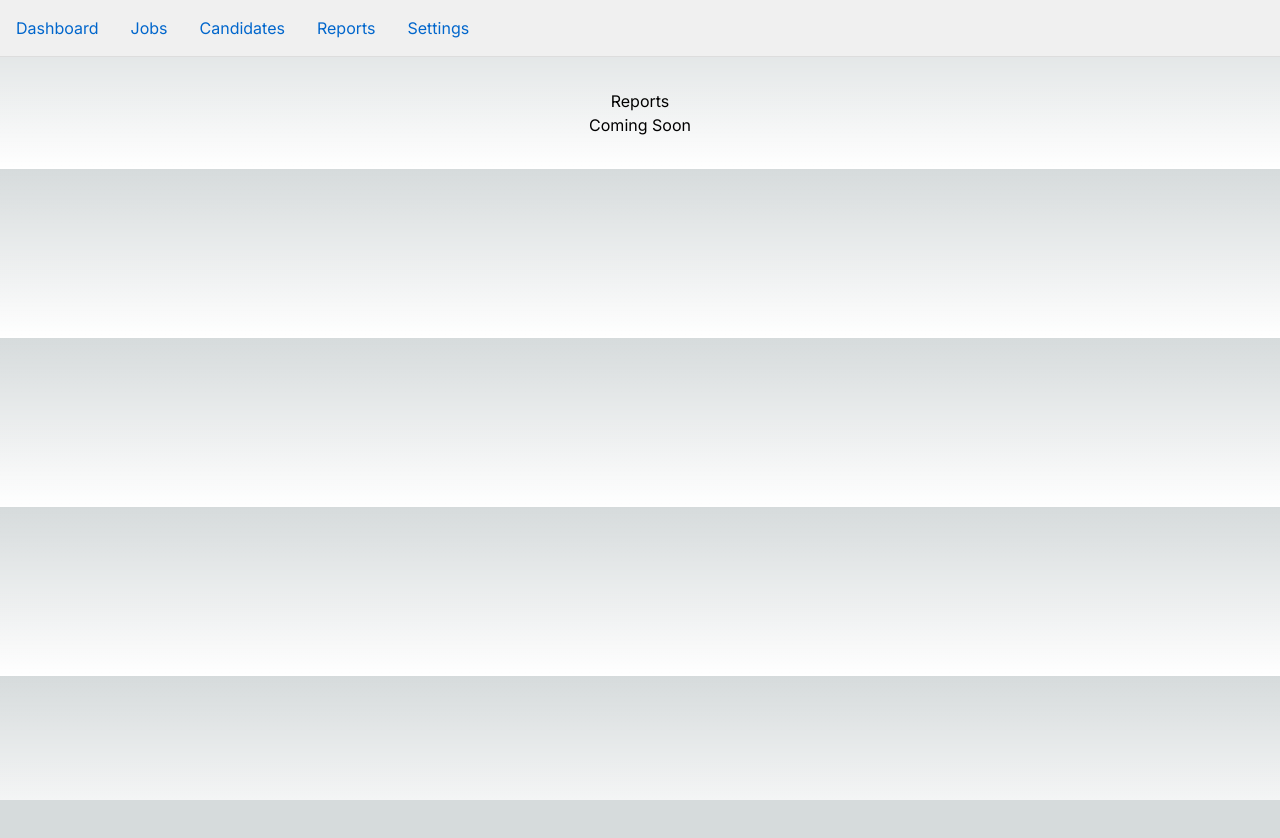
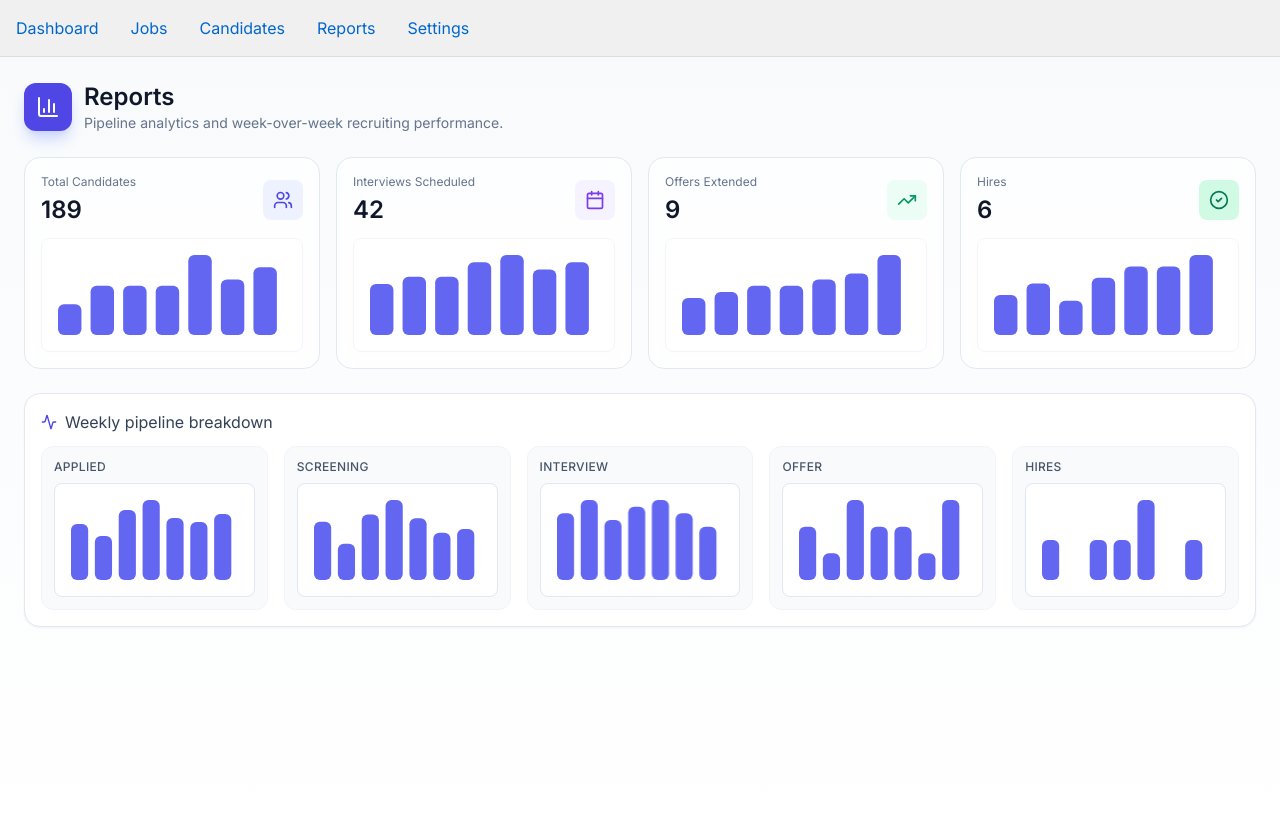
Before and after one commit to nitish0shr/hireloop, a Next.js app in the folder apps/web/: page /reports in a window 1280 px wide. Shown: the top 838 px of the page. Before the commit the page ends 800 px from the top, so only its background shows below. Built offline with nearby package versions, Linux system fonts and the light colour scheme.

Commit message:
feat(reports): add demo-ready analytics with inline charts and metrics
- Replaces Coming Soon with interactive reports
- Inline canvas mini bar charts (no deps), animated metrics
- Weekly pipeline breakdown cards

```diff
--- a/apps/web/app/reports/page.tsx
+++ b/apps/web/app/reports/page.tsx
@@ -1,8 +1,98 @@
+"use client";
+import { useEffect, useMemo, useRef } from "react";
+import { motion } from "framer-motion";
+import { Activity, BarChart3, Calendar, CheckCircle2, TrendingUp, Users } from "lucide-react";
+
+// Simple inlined chart using canvas for zero-deps demo
+function MiniBar({ data }: { data: number[] }) {
+  const ref = useRef<HTMLCanvasElement | null>(null);
+  useEffect(() => {
+    const c = ref.current;
+    if (!c) return;
+    const ctx = c.getContext("2d");
+    if (!ctx) return;
+    const w = (c.width = c.offsetWidth * devicePixelRatio);
+    const h = (c.height = c.offsetHeight * devicePixelRatio);
+    ctx.scale(devicePixelRatio, devicePixelRatio);
+    ctx.clearRect(0, 0, w, h);
+    const max = Math.max(...data, 1);
+    const bw = (c.offsetWidth - 16) / data.length;
+    data.forEach((v, i) => {
+      const x = 8 + i * bw;
+      const barH = (v / max) * (c.offsetHeight - 16);
+      ctx.fillStyle = "#6366f1"; // indigo-500
+      ctx.beginPath();
+      ctx.roundRect(x, c.offsetHeight - barH - 8, bw * 0.72, barH, 6);
+      ctx.fill();
+    });
+  }, [data]);
+  return <canvas ref={ref} className="h-24 w-full" />;
+}
+
+const metrics = [
+  { label: "Total Candidates", value: 189, icon: Users, color: "text-indigo-600", bg: "bg-indigo-50" },
+  { label: "Interviews Scheduled", value: 42, icon: Calendar, color: "text-violet-600", bg: "bg-violet-50" },
+  { label: "Offers Extended", value: 9, icon: TrendingUp, color: "text-emerald-600", bg: "bg-emerald-50" },
+  { label: "Hires", value: 6, icon: CheckCircle2, color: "text-emerald-700", bg: "bg-emerald-100" },
+];
+
 export default function ReportsPage() {
+  const pipeline = useMemo(() => ({
+    applied: [28, 22, 35, 40, 31, 29, 33],
+    screening: [16, 10, 18, 22, 17, 13, 14],
+    interview: [10, 12, 9, 11, 12, 10, 8],
+    offer: [2, 1, 3, 2, 2, 1, 3],
+    hires: [1, 0, 1, 1, 2, 0, 1],
+  }), []);
+
   return (
-    <div style={{ padding: '2rem', textAlign: 'center' }}>
-      <h1>Reports</h1>
-      <p>Coming Soon</p>
+    <div className="min-h-screen bg-gradient-to-b from-slate-50 to-white">
+      <div className="mx-auto max-w-7xl p-6">
+        <header className="flex items-center gap-3 pb-6">
+          <motion.div initial={{ rotate: -8, opacity: 0 }} animate={{ rotate: 0, opacity: 1 }} className="grid h-12 w-12 place-items-center rounded-xl bg-indigo-600 text-white shadow-lg shadow-indigo-200">
+            <BarChart3 className="h-6 w-6" />
+          </motion.div>
+          <div>
+            <h1 className="text-2xl font-semibold text-slate-900">Reports</h1>
+            <p className="text-sm text-slate-500">Pipeline analytics and week-over-week recruiting performance.</p>
+          </div>
+        </header>
+
+        <section className="grid grid-cols-1 gap-4 pb-6 md:grid-cols-4">
+          {metrics.map((m, i) => (
+            <motion.div key={m.label} initial={{ y: 8, opacity: 0 }} animate={{ y: 0, opacity: 1 }} transition={{ delay: i * 0.05 }} className="rounded-2xl border border-slate-200 bg-white/70 p-4 backdrop-blur">
+              <div className="flex items-center justify-between">
+                <div>
+                  <div className="text-xs text-slate-500">{m.label}</div>
+                  <div className="mt-1 text-2xl font-semibold text-slate-900">{m.value}</div>
+                </div>
+                <div className={`grid h-10 w-10 place-items-center rounded-lg ${m.bg} ${m.color}`}>
+                  <m.icon className="h-5 w-5" />
+                </div>
+              </div>
+              <div className="mt-3 rounded-lg border border-slate-100 bg-white p-2">
+                <MiniBar data={[6, 8, 7, 9, 11, 10, 12].map(v => Math.round(v * (0.8 + Math.random() * 0.4)))} />
+              </div>
+            </motion.div>
+          ))}
+        </section>
+
+        <section className="rounded-2xl border border-slate-200 bg-white p-4 shadow-sm">
+          <div className="flex items-center gap-2 pb-3 text-slate-700">
+            <Activity className="h-4 w-4 text-indigo-600" /> Weekly pipeline breakdown
+          </div>
+          <div className="grid grid-cols-1 gap-4 md:grid-cols-5">
+            {Object.entries(pipeline).map(([k, data]) => (
+              <div key={k} className="rounded-xl border border-slate-100 bg-slate-50 p-3">
+                <div className="text-xs font-medium uppercase tracking-wide text-slate-600">{k}</div>
+                <div className="mt-2 rounded-lg border border-slate-200 bg-white p-2">
+                  <MiniBar data={data} />
+                </div>
+              </div>
+            ))}
+          </div>
+        </section>
+      </div>
     </div>
   );
 }
```
